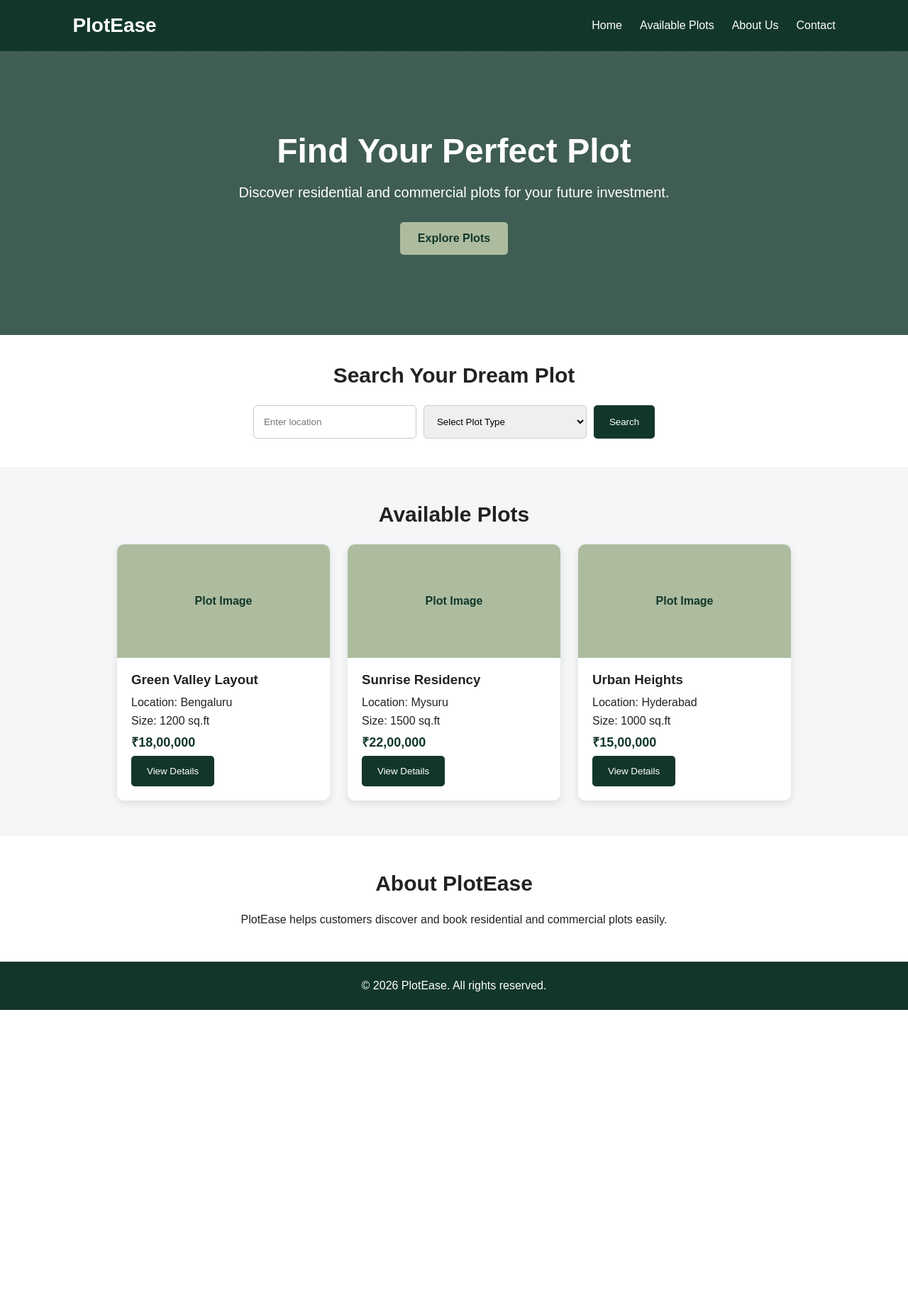
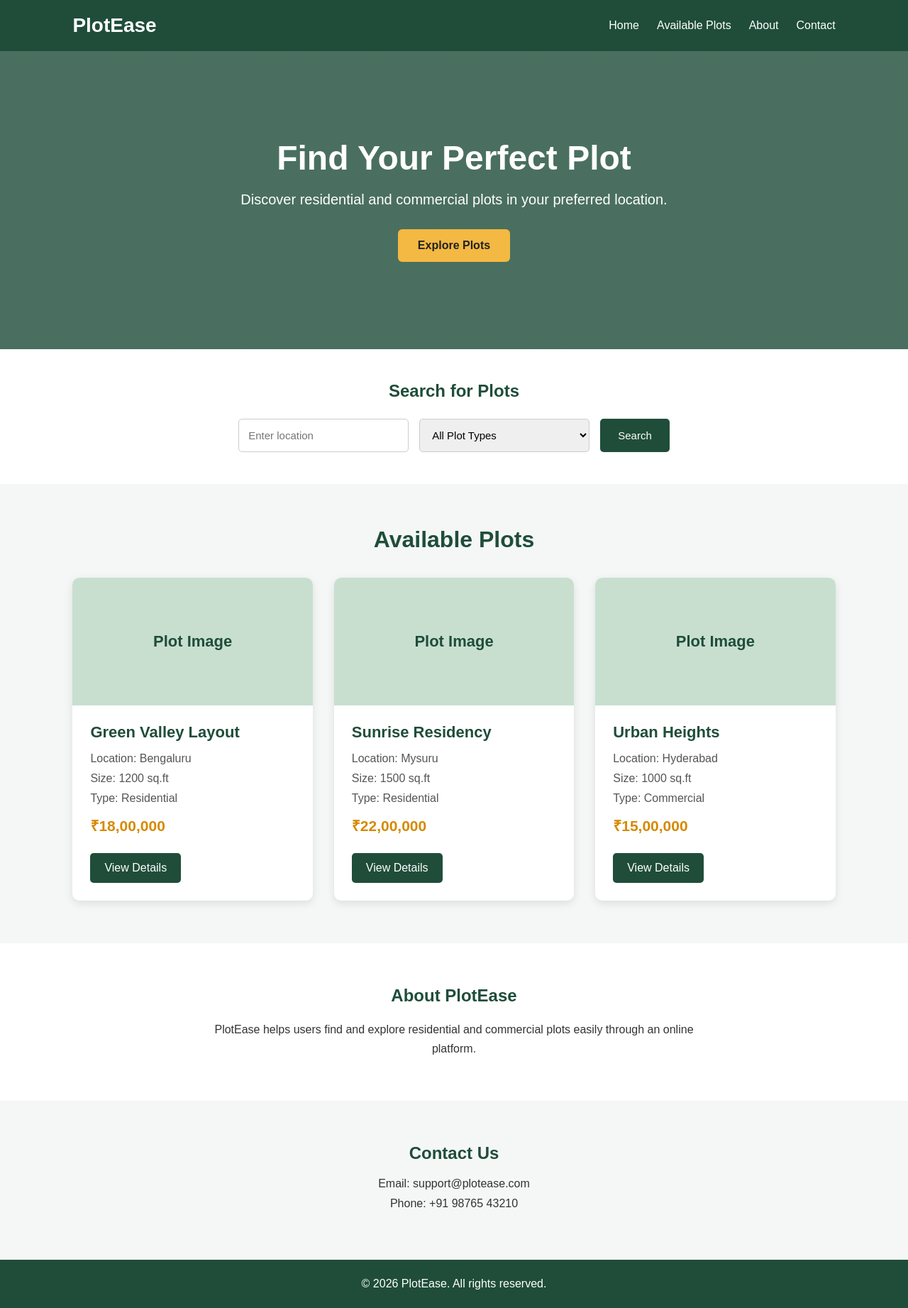
Before and after one commit to NIKHIL-VB/GitHub-pratice, a Flask app: page / in a window 1280 px wide. Shown: the whole page at 71% size. Before the commit the page ends 1423 px from the top, so only its background shows below. Run offline with Flask 3, Linux system fonts and the light colour scheme.

Commit message:
Create online plot booking website

```diff
--- a/app.py
+++ b/app.py
@@ -1,11 +1,81 @@
-from flask import Flask, render_template
+from flask import Flask, render_template, request
 
 app = Flask(__name__)
 
 
+plots = [
+    {
+        "id": 1,
+        "name": "Green Valley Layout",
+        "location": "Bengaluru",
+        "size": "1200 sq.ft",
+        "price": "₹18,00,000",
+        "type": "Residential"
+    },
+    {
+        "id": 2,
+        "name": "Sunrise Residency",
+        "location": "Mysuru",
+        "size": "1500 sq.ft",
+        "price": "₹22,00,000",
+        "type": "Residential"
+    },
+    {
+        "id": 3,
+        "name": "Urban Heights",
+        "location": "Hyderabad",
+        "size": "1000 sq.ft",
+        "price": "₹15,00,000",
+        "type": "Commercial"
+    }
+]
+
+
 @app.route("/")
 def home():
-    return render_template("index.html")
+    location = request.args.get("location", "").strip().lower()
+    plot_type = request.args.get("plot_type", "").strip().lower()
+
+    filtered_plots = []
+
+    for plot in plots:
+        location_matches = (
+            location == ""
+            or location in plot["location"].lower()
+        )
+
+        type_matches = (
+            plot_type == ""
+            or plot_type == plot["type"].lower()
+        )
+
+        if location_matches and type_matches:
+            filtered_plots.append(plot)
+
+    return render_template(
+        "index.html",
+        plots=filtered_plots,
+        search_location=location,
+        search_type=plot_type
+    )
+
+
+@app.route("/plot/<int:plot_id>")
+def plot_details(plot_id):
+    selected_plot = None
+
+    for plot in plots:
+        if plot["id"] == plot_id:
+            selected_plot = plot
+            break
+
+    if selected_plot is None:
+        return "Plot not found", 404
+
+    return render_template(
+        "plot_details.html",
+        plot=selected_plot
+    )
 
 
 if __name__ == "__main__":
--- a/main.py
+++ /dev/null
@@ -1,5 +0,0 @@
-print("================================")
-print("   STUDENT MANAGEMENT SYSTEM")
-print("================================")
-
-print("Welcome to the application!")
--- a/static/style.css
+++ b/static/style.css
@@ -7,10 +7,12 @@
 
 body {
     font-family: Arial, sans-serif;
-    background-color: #f4f6f8;
-    color: #222;
+    background-color: #f4f7f6;
+    color: #333;
 }
 
+
+/* Navigation Bar */
 
 .navbar {
     display: flex;
@@ -18,7 +20,8 @@ body {
     align-items: center;
 
     padding: 20px 8%;
-    background-color: #12372a;
+
+    background-color: #1f4d3a;
     color: white;
 }
 
@@ -43,38 +46,41 @@ body {
 
 
 .nav-links a:hover {
-    color: #adbc9f;
+    color: #b8e0c2;
 }
 
 
+/* Hero Section */
+
 .hero {
-    min-height: 400px;
+    min-height: 420px;
 
     display: flex;
+    justify-content: center;
     align-items: center;
-    justify-content: center;
 
     text-align: center;
 
     background: linear-gradient(
-        rgba(18, 55, 42, 0.8),
-        rgba(18, 55, 42, 0.8)
+        rgba(31, 77, 58, 0.8),
+        rgba(31, 77, 58, 0.8)
     );
 }
 
 
 .hero-content {
     color: white;
+    padding: 30px;
 }
 
 
-.hero h1 {
+.hero-content h1 {
     font-size: 48px;
     margin-bottom: 20px;
 }
 
 
-.hero p {
+.hero-content p {
     font-size: 20px;
     margin-bottom: 30px;
 }
@@ -83,162 +89,421 @@ body {
 .hero-button {
     display: inline-block;
 
-    padding: 14px 25px;
+    padding: 14px 28px;
 
-    background-color: #adbc9f;
-    color: #12372a;
+    background-color: #f4b942;
+    color: #222;
 
     text-decoration: none;
-    border-radius: 5px;
+
+    border-radius: 6px;
 
     font-weight: bold;
 }
 
 
+.hero-button:hover {
+    background-color: #d99c25;
+}
+
+
+/* Search Section */
+
 .search-section {
-    padding: 40px 8%;
+    padding: 45px 8%;
     text-align: center;
     background-color: white;
 }
 
 
-.search-section h2,
-.plots-section h2,
-.about-section h2 {
+.search-section h2 {
     margin-bottom: 25px;
-    font-size: 30px;
+    color: #1f4d3a;
 }
 
 
-.search-box {
+.search-form {
     display: flex;
     justify-content: center;
-    gap: 10px;
+    gap: 15px;
     flex-wrap: wrap;
 }
 
 
-.search-box input,
-.search-box select {
-    padding: 14px;
-    width: 230px;
+.search-form input,
+.search-form select {
+    padding: 13px;
+
+    width: 240px;
+
     border: 1px solid #ccc;
     border-radius: 5px;
+
+    font-size: 15px;
 }
 
 
-button {
-    padding: 14px 22px;
+.search-form button {
+    padding: 13px 25px;
+
+    background-color: #1f4d3a;
+    color: white;
+
     border: none;
     border-radius: 5px;
 
-    background-color: #12372a;
-    color: white;
+    cursor: pointer;
 
-    cursor: pointer;
+    font-size: 15px;
 }
 
 
-button:hover {
-    background-color: #1f6048;
+.search-form button:hover {
+    background-color: #16392b;
 }
 
 
+/* Plots Section */
+
 .plots-section {
-    padding: 50px 8%;
+    padding: 60px 8%;
+}
+
+
+.plots-section h2 {
     text-align: center;
+
+    margin-bottom: 35px;
+
+    color: #1f4d3a;
+
+    font-size: 32px;
 }
 
 
 .plot-container {
-    display: flex;
-    justify-content: center;
-    gap: 25px;
-    flex-wrap: wrap;
+    display: grid;
+
+    grid-template-columns: repeat(
+        auto-fit,
+        minmax(280px, 1fr)
+    );
+
+    gap: 30px;
 }
 
 
 .plot-card {
-    width: 300px;
     background-color: white;
 
     border-radius: 10px;
+
     overflow: hidden;
 
     box-shadow: 0 4px 12px rgba(0, 0, 0, 0.1);
+
+    transition: transform 0.3s ease;
+}
+
+
+.plot-card:hover {
+    transform: translateY(-5px);
 }
 
 
 .plot-image {
-    height: 160px;
+    height: 180px;
 
     display: flex;
+    justify-content: center;
     align-items: center;
-    justify-content: center;
 
-    background-color: #adbc9f;
-    color: #12372a;
+    background-color: #c8dfd0;
 
+    color: #1f4d3a;
+
+    font-size: 22px;
     font-weight: bold;
 }
 
 
 .plot-details {
-    padding: 20px;
-    text-align: left;
+    padding: 25px;
 }
 
 
 .plot-details h3 {
-    margin-bottom: 12px;
+    color: #1f4d3a;
+
+    font-size: 22px;
+
+    margin-bottom: 15px;
 }
 
 
 .plot-details p {
-    margin-bottom: 8px;
+    margin-bottom: 10px;
+
+    color: #555;
 }
 
 
-.price {
-    color: #12372a;
+.plot-details .price {
+    color: #d68a00;
+
+    font-size: 21px;
+
     font-weight: bold;
-    font-size: 18px;
+
+    margin-top: 15px;
 }
 
 
-.about-section {
-    padding: 50px 8%;
-    text-align: center;
-    background-color: white;
+.details-button {
+    display: inline-block;
+
+    margin-top: 15px;
+
+    padding: 12px 20px;
+
+    background-color: #1f4d3a;
+    color: white;
+
+    text-decoration: none;
+
+    border-radius: 5px;
 }
 
 
-footer {
-    padding: 25px;
-    text-align: center;
-
-    background-color: #12372a;
-    color: white;
+.details-button:hover {
+    background-color: #16392b;
 }
 
 
-@media screen and (max-width: 768px) {
+.no-results {
+    text-align: center;
+
+    font-size: 18px;
+
+    color: #777;
+}
+
+
+/* About Section */
+
+.about-section {
+    padding: 60px 8%;
+
+    background-color: white;
+
+    text-align: center;
+}
+
+
+.about-section h2 {
+    color: #1f4d3a;
+
+    margin-bottom: 20px;
+}
+
+
+.about-section p {
+    max-width: 700px;
+
+    margin: auto;
+
+    line-height: 1.7;
+}
+
+
+/* Contact Section */
+
+.contact-section {
+    padding: 60px 8%;
+
+    text-align: center;
+}
+
+
+.contact-section h2 {
+    color: #1f4d3a;
+
+    margin-bottom: 20px;
+}
+
+
+.contact-section p {
+    margin-bottom: 10px;
+}
+
+
+/* Details Page */
+
+.details-page {
+    padding: 70px 8%;
+
+    min-height: 600px;
+}
+
+
+.details-card {
+    max-width: 1000px;
+
+    margin: auto;
+
+    display: grid;
+
+    grid-template-columns: 1fr 1fr;
+
+    background-color: white;
+
+    border-radius: 12px;
+
+    overflow: hidden;
+
+    box-shadow: 0 5px 18px rgba(0, 0, 0, 0.1);
+}
+
+
+.large-plot-image {
+    min-height: 400px;
+
+    display: flex;
+    justify-content: center;
+    align-items: center;
+
+    background-color: #c8dfd0;
+
+    color: #1f4d3a;
+
+    font-size: 28px;
+    font-weight: bold;
+}
+
+
+.details-content {
+    padding: 45px;
+}
+
+
+.details-content h1 {
+    color: #1f4d3a;
+
+    margin-bottom: 25px;
+}
+
+
+.details-content p {
+    margin-bottom: 18px;
+
+    font-size: 17px;
+}
+
+
+.details-price {
+    color: #d68a00;
+
+    font-size: 22px !important;
+}
+
+
+.booking-button {
+    padding: 13px 22px;
+
+    background-color: #f4b942;
+    color: #222;
+
+    border: none;
+
+    border-radius: 5px;
+
+    cursor: pointer;
+
+    font-size: 16px;
+
+    font-weight: bold;
+
+    margin-top: 15px;
+}
+
+
+.booking-button:hover {
+    background-color: #d99c25;
+}
+
+
+.back-button {
+    display: inline-block;
+
+    margin-top: 20px;
+
+    padding: 12px 20px;
+
+    background-color: #1f4d3a;
+    color: white;
+
+    text-decoration: none;
+
+    border-radius: 5px;
+}
+
+
+.back-button:hover {
+    background-color: #16392b;
+}
+
+
+/* Footer */
+
+footer {
+    padding: 25px;
+
+    background-color: #1f4d3a;
+
+    color: white;
+
+    text-align: center;
+}
+
+
+/* Responsive Design */
+
+@media (max-width: 768px) {
 
     .navbar {
         flex-direction: column;
-        gap: 15px;
+        gap: 20px;
     }
+
 
     .nav-links {
         flex-wrap: wrap;
         justify-content: center;
     }
 
-    .hero h1 {
-        font-size: 34px;
+
+    .hero-content h1 {
+        font-size: 35px;
     }
 
-    .hero p {
+
+    .hero-content p {
         font-size: 17px;
     }
+
+
+    .details-card {
+        grid-template-columns: 1fr;
+    }
+
+
+    .large-plot-image {
+        min-height: 250px;
+    }
+
+
+    .details-content {
+        padding: 30px;
+    }
+
 }
--- a/templates/index.html
+++ b/templates/index.html
@@ -1,126 +1,198 @@
 <!DOCTYPE html>
 <html lang="en">
+
 <head>
     <meta charset="UTF-8">
     <meta name="viewport" content="width=device-width, initial-scale=1.0">
 
     <title>PlotEase - Online Plot Booking</title>
 
-    <link rel="stylesheet" href="{{ url_for('static', filename='style.css') }}">
+    <link rel="stylesheet"
+          href="{{ url_for('static', filename='style.css') }}">
 </head>
+
 <body>
 
     <nav class="navbar">
-        <div class="logo">PlotEase</div>
+
+        <div class="logo">
+            PlotEase
+        </div>
 
         <div class="nav-links">
             <a href="/">Home</a>
             <a href="#plots">Available Plots</a>
-            <a href="#about">About Us</a>
+            <a href="#about">About</a>
             <a href="#contact">Contact</a>
         </div>
+
     </nav>
 
 
     <section class="hero">
+
         <div class="hero-content">
+
             <h1>Find Your Perfect Plot</h1>
 
             <p>
                 Discover residential and commercial plots
-                for your future investment.
+                in your preferred location.
             </p>
 
             <a href="#plots" class="hero-button">
                 Explore Plots
             </a>
+
         </div>
+
     </section>
 
 
     <section class="search-section">
-        <h2>Search Your Dream Plot</h2>
 
-        <div class="search-box">
-            <input type="text" placeholder="Enter location">
+        <h2>Search for Plots</h2>
 
-            <select>
-                <option value="">Select Plot Type</option>
-                <option value="residential">Residential</option>
-                <option value="commercial">Commercial</option>
+        <form action="/" method="GET" class="search-form">
+
+            <input
+                type="text"
+                name="location"
+                placeholder="Enter location"
+                value="{{ search_location }}"
+            >
+
+            <select name="plot_type">
+
+                <option value="">All Plot Types</option>
+
+                <option value="residential"
+                    {% if search_type == "residential" %}
+                        selected
+                    {% endif %}
+                >
+                    Residential
+                </option>
+
+                <option value="commercial"
+                    {% if search_type == "commercial" %}
+                        selected
+                    {% endif %}
+                >
+                    Commercial
+                </option>
+
             </select>
 
-            <button>Search</button>
-        </div>
+            <button type="submit">
+                Search
+            </button>
+
+        </form>
+
     </section>
 
 
     <section class="plots-section" id="plots">
+
         <h2>Available Plots</h2>
+
+        {% if plots %}
 
             <div class="plot-container">
 
+                {% for plot in plots %}
+
                     <div class="plot-card">
-                <div class="plot-image">Plot Image</div>
+
+                        <div class="plot-image">
+                            Plot Image
+                        </div>
 
                         <div class="plot-details">
-                    <h3>Green Valley Layout</h3>
 
-                    <p>Location: Bengaluru</p>
-                    <p>Size: 1200 sq.ft</p>
-                    <p class="price">₹18,00,000</p>
+                            <h3>{{ plot.name }}</h3>
 
-                    <button>View Details</button>
-                </div>
-            </div>
+                            <p>
+                                Location:
+                                {{ plot.location }}
+                            </p>
 
+                            <p>
+                                Size:
+                                {{ plot.size }}
+                            </p>
 
-            <div class="plot-card">
-                <div class="plot-image">Plot Image</div>
+                            <p>
+                                Type:
+                                {{ plot.type }}
+                            </p>
 
-                <div class="plot-details">
-                    <h3>Sunrise Residency</h3>
+                            <p class="price">
+                                {{ plot.price }}
+                            </p>
 
-                    <p>Location: Mysuru</p>
-                    <p>Size: 1500 sq.ft</p>
-                    <p class="price">₹22,00,000</p>
+                            <a
+                                href="{{ url_for('plot_details', plot_id=plot.id) }}"
+                                class="details-button"
+                            >
+                                View Details
+                            </a>
 
-                    <button>View Details</button>
-                </div>
-            </div>
-
-
-            <div class="plot-card">
-                <div class="plot-image">Plot Image</div>
-
-                <div class="plot-details">
-                    <h3>Urban Heights</h3>
-
-                    <p>Location: Hyderabad</p>
-                    <p>Size: 1000 sq.ft</p>
-                    <p class="price">₹15,00,000</p>
-
-                    <button>View Details</button>
-                </div>
                         </div>
 
                     </div>
+
+                {% endfor %}
+
+            </div>
+
+        {% else %}
+
+            <p class="no-results">
+                No plots found for your search.
+            </p>
+
+        {% endif %}
+
     </section>
 
 
     <section class="about-section" id="about">
+
         <h2>About PlotEase</h2>
 
         <p>
-            PlotEase helps customers discover and book
-            residential and commercial plots easily.
+            PlotEase helps users find and explore residential
+            and commercial plots easily through an online platform.
         </p>
+
     </section>
 
 
-    <footer id="contact">
-        <p>© 2026 PlotEase. All rights reserved.</p>
+    <section class="contact-section" id="contact">
+
+        <h2>Contact Us</h2>
+
+        <p>
+            Email: support@plotease.com
+        </p>
+
+        <p>
+            Phone: +91 98765 43210
+        </p>
+
+    </section>
+
+
+    <footer>
+
+        <p>
+            © 2026 PlotEase. All rights reserved.
+        </p>
+
     </footer>
 
 </body>
+
 </html>
```
Also changed, not shown: templates/plot_details.html (added, +94 -0 lines). Lines whose indentation alone changed are shown as unchanged.
